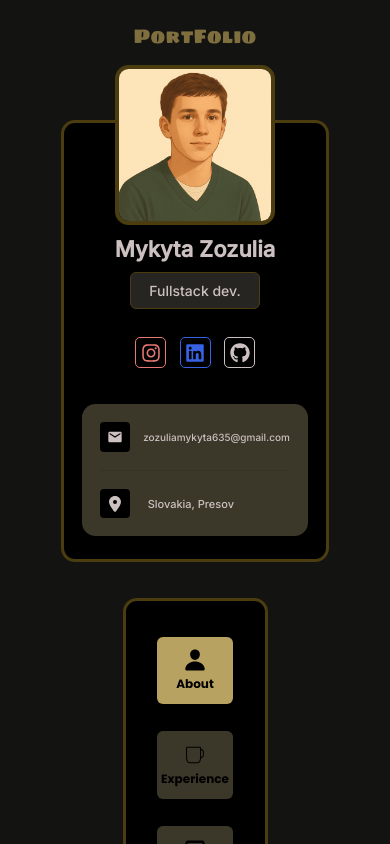
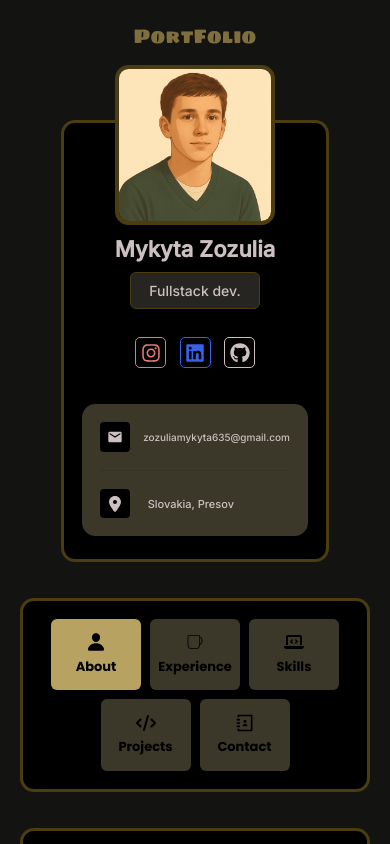
Before and after one commit to ZozuliaMykyta/portfolio-v2, a React (Vite) app: page / in a window 390 px wide. Shown: the top 844 px of the page. Built offline with nearby package versions, Linux system fonts and the light colour scheme.

Commit message:
fix: enhance layout and styling of SectionNav component for improved responsiveness and consistency

```diff
--- a/src/components/Navigation/SectionNav.tsx
+++ b/src/components/Navigation/SectionNav.tsx
@@ -21,20 +21,22 @@ const SectionNav: React.FC = () => {
   };
 
   return (
-    <div className="py-8 px-7 flex flex-col justify-between items-center gap-6 dark-bg">
+    <div className="2xl:py-8 py-4 2xl:px-7 px-4 flex 2xl:flex-col flex-row 2xl:justify-between justify-center items-center 2xl:gap-6 gap-2 dark-bg 2xl:w-auto w-auto mx-auto flex-wrap">
       {sections.map((section, index) => {
         const isActive = currentSection === section.label.toLowerCase();
 
         return (
           <button
             key={index}
-            className={`bg-[#3B3729] rounded-[6px] w-[76px] py-2.5 flex flex-col justify-center items-center gap-[3px] cursor-pointer ${
+            className={`bg-[#3B3729] rounded-[6px] w-[90px] md:w-[116px] 2xl:w-[76px] 2xl:py-2.5 py-3 flex flex-col justify-center items-center 2xl:gap-[3px] gap-1 cursor-pointer flex-shrink-0 ${
               isActive ? "bg-[#B7A261]" : ""
             }`}
             onClick={() => handleSectionClick(section.label)}
           >
-            <div className="text-[24px]">{section.icon}</div>
-            <h6 className="text-black text-[12px] font-bold">
+            <div className="text-[20px] md:text-4xl 2xl:text-[24px]">
+              {section.icon}
+            </div>
+            <h6 className="text-black text-[13px] md:text-[18px] 2xl:text-[12px] font-bold text-center">
               {section.label}
             </h6>
           </button>
```
